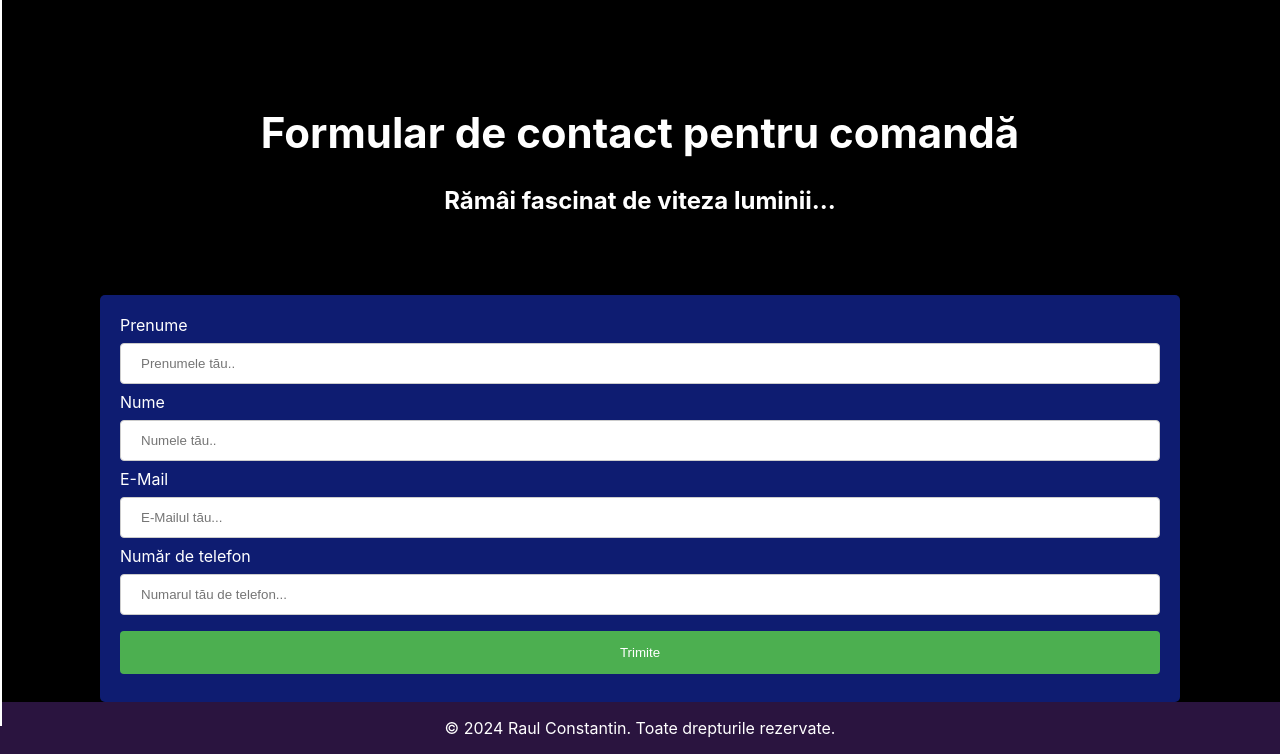
After one commit to pterodactylstfw/htdocs, a PHP site: page /ATESTAT/formular.php in a window 1280 px wide. The commit adds this page. Shown: the part 136-890 px from the top of the page. Run offline with PHP 8.4, Linux system fonts and the light colour scheme.

Commit message:
pre-release site

```diff
--- a/ATESTAT/about.html
+++ b/ATESTAT/about.html
@@ -38,7 +38,7 @@ document.getElementById("mySidenav").style.width = "0";
       <br>
       <a href="produs.html">Produs</a>
       <br>
-      <a href="avantaje.html">Avantajele Li-Fi-ului</a>
+      <a href="avantaje.php">Avantajele Li-Fi-ului</a>
       <br>
       <a href="contact.html">Contact</a>
       <br>
--- a/ATESTAT/avantaje.php
+++ b/ATESTAT/avantaje.php
@@ -52,7 +52,7 @@ document.getElementById('contact').addEventListener('submit', function(event) {
                 <br>
                 <a href="produs.html">Produs</a>
                 <br>
-                <a href="avantaje.html">Avantajele Li-Fi-ului</a>
+                <a href="avantaje.php">Avantajele Li-Fi-ului</a>
                 <br>
                 <a href="contact.html">Contact</a>
                 <br>
--- a/ATESTAT/contact.html
+++ b/ATESTAT/contact.html
@@ -38,7 +38,7 @@ document.getElementById("mySidenav").style.width = "0";
             <br>
             <a href="produs.html">Produs</a>
             <br>
-            <a href="avantaje.html">Avantajele Li-Fi-ului</a>
+            <a href="avantaje.php">Avantajele Li-Fi-ului</a>
             <br>
             <a href="contact.html">Contact</a>
             <br>
--- /dev/null
+++ b/ATESTAT/formular.php
@@ -0,0 +1,158 @@
+<!DOCTYPE html>
+<html>
+    <head>
+<title>Avantaje Li-Fi</title>
+<meta charset="utf-8" lang="ro">
+
+<link href="avantaje.css" type="text/css" rel="stylesheet">
+
+<style>
+
+#main{
+    margin-top:80px;
+}
+
+input[type=text], select {
+  width: 100%;
+  padding: 12px 20px;
+  margin: 8px 0;
+  display: inline-block;
+  border: 1px solid #ccc;
+  border-radius: 4px;
+  box-sizing: border-box;
+}
+input[type=email], select {
+  width: 100%;
+  padding: 12px 20px;
+  margin: 8px 0;
+  display: inline-block;
+  border: 1px solid #ccc;
+  border-radius: 4px;
+  box-sizing: border-box;
+}
+input[type=submit] {
+  width: 100%;
+  background-color: #4CAF50;
+  color: white;
+  padding: 14px 20px;
+  margin: 8px 0;
+  border: none;
+  border-radius: 4px;
+  cursor: pointer;
+}
+
+input[type=submit]:hover {
+  background-color: #45a049;
+}
+
+#form {
+  border-radius: 5px;
+  background-color:#0e1c71;
+  padding: 20px;
+}
+</style>
+
+<script>
+    /* Set the width of the side navigation to 250px */
+function openNav() {
+document.getElementById("mySidenav").style.width = "300px";
+document.getElementById("main").style.marginLeft = "300px";
+
+}
+
+function myFunction() {
+location.replace("http://localhost/phpmyadmin")
+}
+
+
+/* Set the width of the side navigation to 0 */
+function closeNav() {
+document.getElementById("mySidenav").style.width = "0";
+document.getElementById("main").style.marginLeft = "0";
+
+}
+
+document.getElementById('contact').addEventListener('submit', function(event) {
+    // Prevent the default form submission behavior
+    event.preventDefault();
+
+    // Handle form submission logic here (e.g., send data with AJAX)
+
+    // You can also scroll to a specific element or perform other actions after submission
+
+    // Optional: return false to prevent any further event propagation
+    return false;
+});
+</script>
+    </head>
+    <body>
+        <div class="blur"><div class="header">
+            <table class="headtable">
+            <tr>
+                <td style=" position: relative;left: 9px;width: 33.33%;"><div id="mySidenav" class="sidenav" style="border: 1px solid white;">
+                <a href="javascript:void(0)" class="closebtn" onclick="closeNav()">&times;</a>
+                <br><br><br>
+                <a href="index.html">Acasă</a>
+                <br>
+                <a href="tehnologie.html">Tehnologie</a>
+                <br>
+                <a href="produs.html">Produs</a>
+                <br>
+                <a href="avantaje.php">Avantajele Li-Fi-ului</a>
+                <br>
+                <a href="contact.html">Contact</a>
+                <br>
+                <a href="about.html">Despre noi</a>
+
+          <center><div id="imaginesdb"><a href="index.html"><img src="icons/LEDNETtxt.png"></a></div></center>
+              </div>
+
+              <!-- Use any element to open the sidenav -->
+              <span onclick="openNav()"><div class="hamburger"></div>
+                <div class="hamburger"></div>
+                <div class="hamburger"></div></span></td>
+
+              <center><td id="lednetlogo" ><a href="index.html"><center><img src="icons/LEDNETtxt.png"></center></a></td></center>
+
+              <td><button onclick="myFunction()" style="float: right; width: 100px; height: 40px;  border-radius: 5px; text-align: center; font-size: medium;">PHP</button></td>
+
+
+            </tr> </table>
+        </div></div>
+
+
+
+            <!-- Add all page content inside this div if you want the side nav to push page content to the right (not used if you only want the sidenav to sit on top of the page -->
+            <div id="main">
+
+                <center><h1 style="font-size: 42px;">Formular de contact pentru comandă </h1>
+            <h2>Rămâi fascinat de viteza luminii...</h2></center>
+<br><br><br>
+                <div id="form">
+  <form method="POST" action="comanda.php">
+    <label for="fname">Prenume</label>
+    <input type="text" id="fname" name="fname" placeholder="Prenumele tău..">
+
+    <label for="lname">Nume</label>
+    <input type="text" id="lname" name="lname" placeholder="Numele tău..">
+
+    <label for="email">E-Mail</label>
+    <input type="text" id="email" name="email" placeholder="E-Mailul tău...">
+
+    <label for="numar">Număr de telefon</label>
+    <input type="text" name="number" id="number" placeholder="Numarul tău de telefon...">
+
+
+
+    <input type="submit" name="submit" id="submit" value="Trimite">
+  </form>
+</div>
+
+            </div>
+
+
+            <div class="footer">
+      <center><p>© 2024 Raul Constantin. Toate drepturile rezervate.</p></center></div>
+    </body>
+
+</html>
--- a/ATESTAT/produs.html
+++ b/ATESTAT/produs.html
@@ -35,7 +35,7 @@ function closeNav() {
             <br>
             <a href="produs.html">Produs</a>
             <br>
-            <a href="avantaje.html">Avantajele Li-Fi-ului</a>
+            <a href="avantaje.php">Avantajele Li-Fi-ului</a>
             <br>
             <a href="contact.html">Contact</a>
             <br>
--- a/ATESTAT/tehncss.css
+++ b/ATESTAT/tehncss.css
@@ -2,6 +2,7 @@ body{
     background-color:black;
 
     margin:0;
+    min-width: 100vh;
     height: 100vh;
     font-family: -apple-system-pro, BlinkMacSystemFont, sans-serif;
     color: white;
```
Also changed, not shown: ATESTAT/tehnologie.html (+35 -33 lines).
